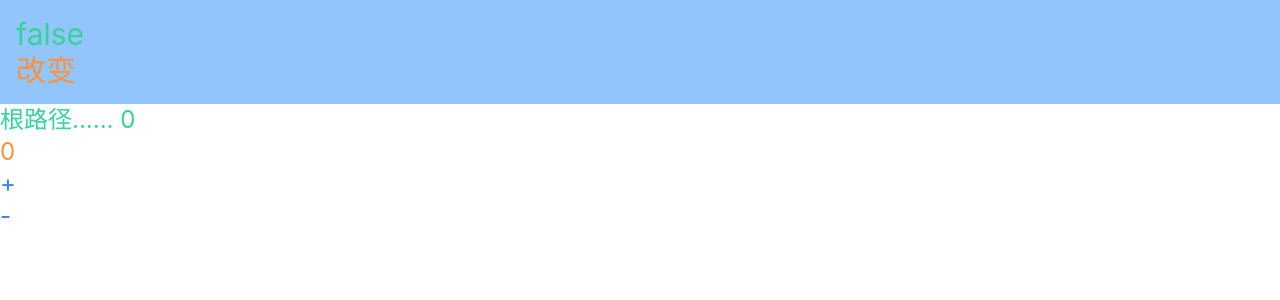
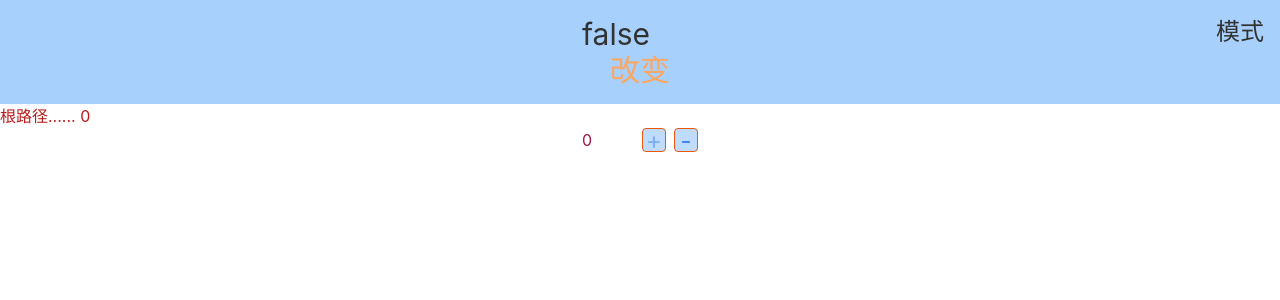
Before and after one commit to tisou1/react-less, a React (Vite) app: page / in a window 1280 px wide. Shown: the top 300 px of the page. Built offline with nearby package versions, Linux system fonts and the light colour scheme.

Commit message:
chore: css

```diff
--- a/src/pages/about.tsx
+++ b/src/pages/about.tsx
@@ -1,5 +1,8 @@
 
 
 export default () => (
-  <div>about......</div>
+  <div>about......
+    {/* 渲染人嵌套路由 */}
+    <Outlet/>
+  </div>
 )
--- /dev/null
+++ b/src/pages/about/home.tsx
@@ -0,0 +1,5 @@
+
+
+export default () => (
+  <div>cccccc......</div>
+)
--- a/src/pages/index.tsx
+++ b/src/pages/index.tsx
@@ -4,7 +4,7 @@ import { change } from '~/store/reducers/booleanSlice'
 import { RootState } from '../store'
 
 export default () => {
-  const { counter, booleaner} = useSelector((state: RootState) => state)
+  const { counter, booleaner } = useSelector((state: RootState) => state)
   const dispatch = useDispatch()
   console.log(counter.value);
   const [count, setCount] = useState<number>(0)
@@ -16,19 +16,26 @@ export default () => {
   //   console.log(store.getState());
   // })
   // const {value} = store.getState()
-  return(
+  const changeTheme = () => {
+    document.documentElement.classList.toggle('dark')
+  }
+  return (
     <div
-    className="text-emerald-400 text-tisou1-pri text-2xl"
+      className="container mx-auto"
     >
 
-      <div className='p-4 bg-blue-300 text-3xl'>
-        {booleaner.value + ''}
-        <div onClick={() => dispatch(change())} className='text-orange-400'>改变</div>
+      <div className='p-4 bg-blue-300 dark:(bg-black) opacity-80 text-3xl text-center relative'>
+        <div className='float-right test-pink-300 text-2xl cursor-pointer dark:text-white' onClick={changeTheme}>模式</div>
+        <div className='text-3xl text-bg dark:text-white'>  {booleaner.value + ''}</div>
+        <div onClick={() => dispatch(change())} className='text-orange-400 hover:(bg-gray-400 font-medium text-red-600)'>改变</div>
       </div>
-    <div  onClick={() => setCount(count => count + 1)}>  根路径...... {count} </div>
-    <div className="text-2xl text-orange-400">{counter.value}</div>
-    <div onClick={() => dispatch(incremented())} className="text-2xl text-blue-500">+</div>
-    <div onClick={() => dispatch(decremented())} className="text-2xl text-blue-500">-</div>
+        <div onClick={() => setCount(count => count + 1)} className="md:(text-red-700) text-pink-500 sm:text-orange-400">  根路径...... {count} </div>
+      <div className='flex justify-center items-center bg-black-900  dark:bg-white'>
+        <div className="text-2x text-pink-800 w-60px h-24px text-current">{counter.value}</div>
+        <div onClick={() => dispatch(incremented())} className="text-2xl text-blue-500/50 w-24px h-24px leading-24px cursor-pointer bg-blue-200  dark:bg-light-400 border-solid border-orange-600 border rounded-4px mr-8px text-center">+</div>
+        <div onClick={() => dispatch(decremented())} className="text-2xl text-blue-500 w-24px h-24px leading-24px cursor-pointer bg-blue-200  dark:bg-light-400 border-solid border-orange-600 border rounded-4px text-center">-</div>
+      </div>
+      <Outlet />
     </div>
   )
 }
--- a/windi.config.ts
+++ b/windi.config.ts
@@ -5,41 +5,16 @@ export default defineConfig({
   /* 配置项... */
   darkMode: 'class', // or 'media'
   theme: {
-      //覆盖默认间距
-      spacing: {
-        '1':'2px', //使用类名 m-1 mx-1
-        '2':'4px',
-        '3':'8px',
-        sm: '8px', //使用类名 mx-sm  m-sm ...
-        md: '16px',
-        lg: '24px',
-        xl: '48px',
-      },
-      screens:{
-        'sm': {'max':'640px'},
-        // => @media (max-width: 640px) { ... }
-
-        'md': '768px',
-        // => @media (min-width: 768px) { ... }
-
-        'lg': '1024px',
-        // => @media (min-width: 1024px) { ... }
-
-        'xl': '1280px',
-        // => @media (min-width: 1280px) { ... }
-
-        '2xl': '1536px',
-
-      },
+    // screens: {
+    //   'sm' : {'max': '640px'}
+    // },
       //扩展
       extend:{
         spacing: {
-            '13':'22px',
-            '166':'20px',
             'siry':'33px'
         },
         screens:{
-            '3xl':'1600px'
+            // '3xl':'1600px'
         },
         colors: {
             'ddd':'#00ff00',
@@ -54,4 +29,9 @@ export default defineConfig({
     }
 
   },
+  //快捷名字
+  shortcuts: {
+    'btn': 'py-2 px-4 font-semibold rounded-lg shadow-md',
+    'btn-green': 'text-white bg-green-500 hover:bg-green-700',
+  },
 })
```
